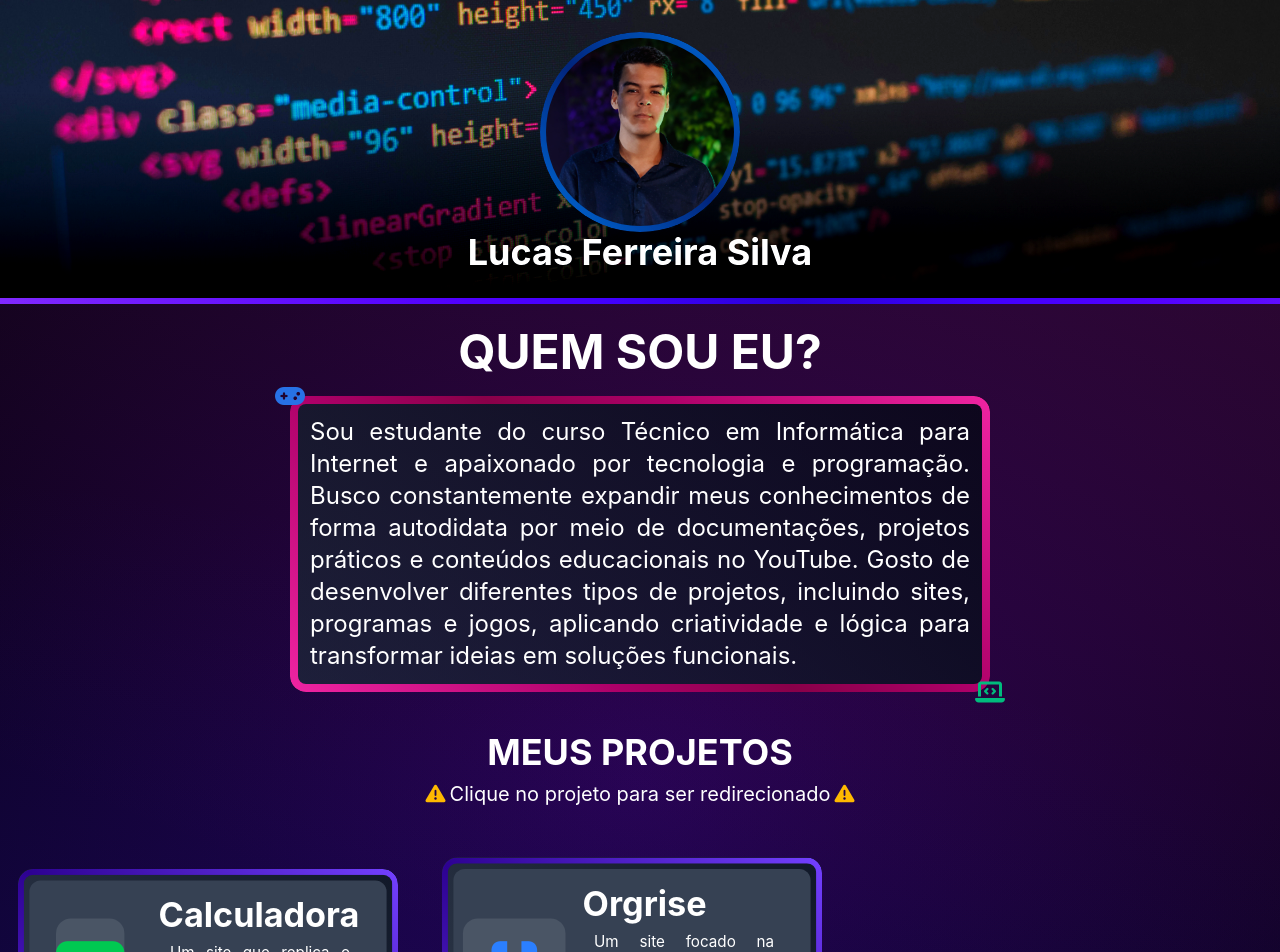
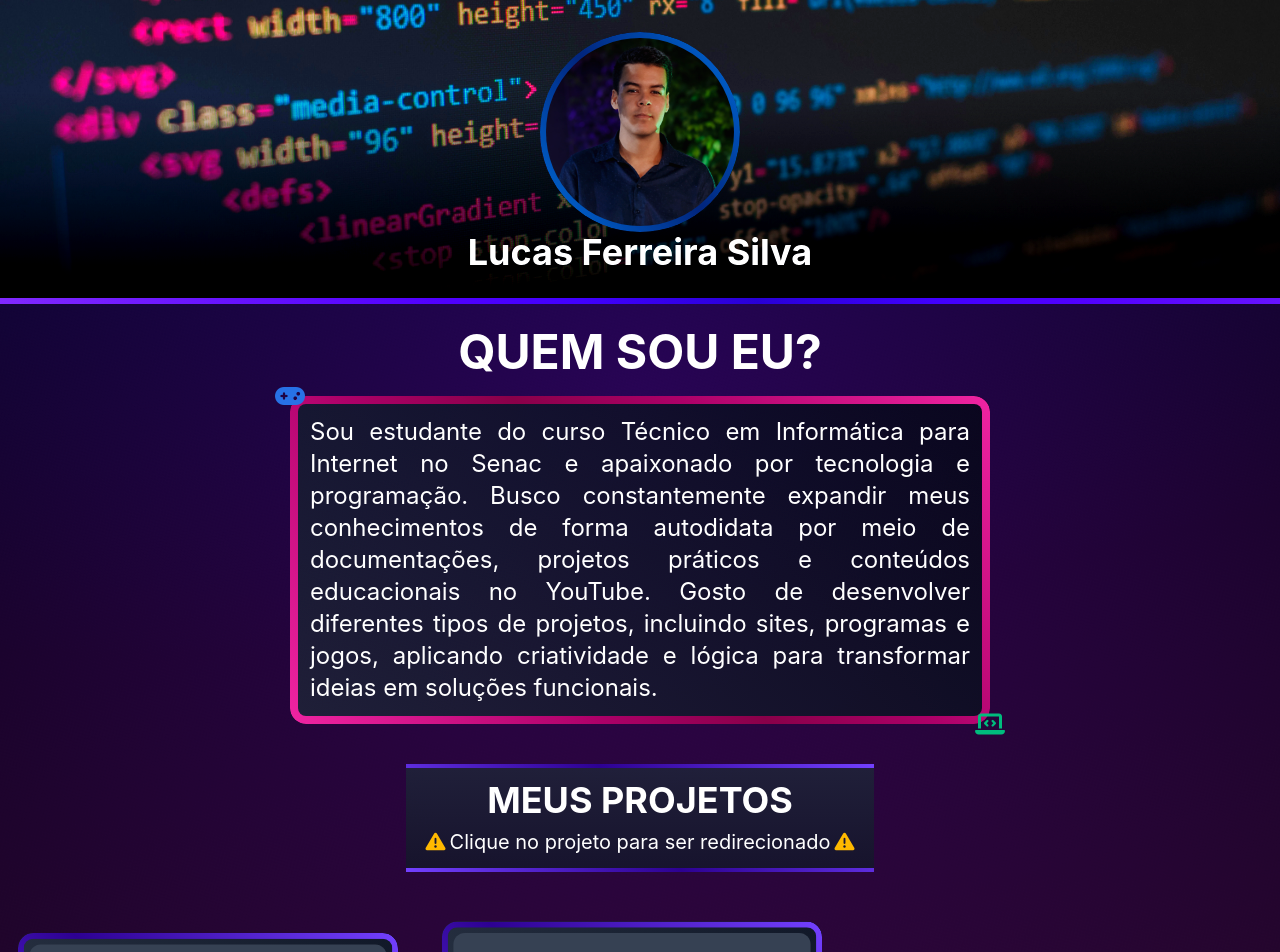
Before and after one commit to lucasdevsilva26/Portifolio, a React (Vite) app: page / in a window 1280 px wide. Shown: the top 952 px of the page. Built offline with nearby package versions, Linux system fonts and the light colour scheme; some icons are missing.

Commit message:
update background gradient and my projects message desing

```diff
--- a/src/components/ProjectList.jsx
+++ b/src/components/ProjectList.jsx
@@ -3,9 +3,14 @@ import ToolIcon from "./ToolIcon";
 function ProjectList({ projects, setLoading }) {
   return (
     <>
-      <div className={` flex flex-col gap-2 text-center text-xl z-1 `}>
+      <div
+        className={
+          ` flex flex-col gap-2 py-4 bg-linear-0 from-gray-900/75 to-gray-800/75 text-center text-xl relative ` +
+          " gradientBorder before:py-1 "
+        }
+      >
         <h1 className={` z- text-4xl font-bold `}>MEUS PROJETOS</h1>
-        <span className={` flex items-center gap-1 z-1 `}>
+        <span className={` flex items-center justify-center gap-1 px-5 `}>
           <i className={` fas fa-triangle-exclamation text-amber-400 `}></i>
           Clique no projeto para ser redirecionado
           <i className={` fas fa-triangle-exclamation text-amber-400`}></i>
@@ -13,7 +18,7 @@ function ProjectList({ projects, setLoading }) {
       </div>
 
       <div
-        className={` flex flex-col lg:flex-row items-center gap-6 w-full px-2 z-1`}
+        className={` flex flex-col lg:flex-row items-center gap-6 w-full px-2`}
       >
         {projects.map((project) => {
           return (
@@ -35,7 +40,7 @@ function ProjectList({ projects, setLoading }) {
                   className={` flex-1 flex flex-col items-center  justify-center z-2 `}
                 >
                   <i
-                    className={` flex ${project.icon} py-6 bg-gray-600 ${project.color} text-8xl rounded-2xl z-1 `}
+                    className={` flex ${project.icon} py-6 bg-gray-600 ${project.color} text-8xl rounded-2xl `}
                   ></i>
                 </div>
 
--- a/src/index.css
+++ b/src/index.css
@@ -59,7 +59,7 @@ button {
     radial-gradient(at 90% 0%, #1121b6, transparent 50%),
     radial-gradient(at 0% 90%, #901968, transparent 50%),
     radial-gradient(at 50% 50%, #24014d, transparent 25%), #040111;
-  animation: rotateAnim infinite linear 10s reverse;
+  animation: rotateAnim infinite linear 5s reverse;
 }
 
 .instagram {
--- a/src/pages/Portfolio.jsx
+++ b/src/pages/Portfolio.jsx
@@ -58,7 +58,7 @@ function Portfolio() {
         className={` flex flex-col items-center gap-10 py-6 flex-2/4 w-full relative `}
       >
         <div
-          className={` w-full h-full scale-500 gradientBg absolute top-1/2 left-1/2 -translate-1/2 -z-100 `}
+          className={` w-5/1 pt-[500%] gradientBg fixed top-1/2 left-1/2 -translate-1/2 -z-100 `}
         ></div>
 
         <div className={` flex flex-col items-center gap-5 `}>
@@ -66,16 +66,16 @@ function Portfolio() {
 
           <div
             className={
-              ` flex flex-col items-center max-w-175 h-full p-5 mx-10 rounded-2xl bg-linear-45 from-gray-800/75 to-gray-950/75 relative ` +
+              ` flex flex-col items-center max-w-175 h-full p-5 mx-5 rounded-2xl bg-linear-45 from-gray-800/75 to-gray-950/75 relative ` +
               " gradientBorder before:p-2 before:hue-rotate-55 "
             }
           >
             <p className={` w-full text-2xl text-justify `}>
-              Sou estudante do curso Técnico em Informática para Internet e
-              apaixonado por tecnologia e programação. Busco constantemente
-              expandir meus conhecimentos de forma autodidata por meio de
-              documentações, projetos práticos e conteúdos educacionais no
-              YouTube. Gosto de desenvolver diferentes tipos de projetos,
+              Sou estudante do curso Técnico em Informática para Internet no
+              Senac e apaixonado por tecnologia e programação. Busco
+              constantemente expandir meus conhecimentos de forma autodidata por
+              meio de documentações, projetos práticos e conteúdos educacionais
+              no YouTube. Gosto de desenvolver diferentes tipos de projetos,
               incluindo sites, programas e jogos, aplicando criatividade e
               lógica para transformar ideias em soluções funcionais.
             </p>
```
